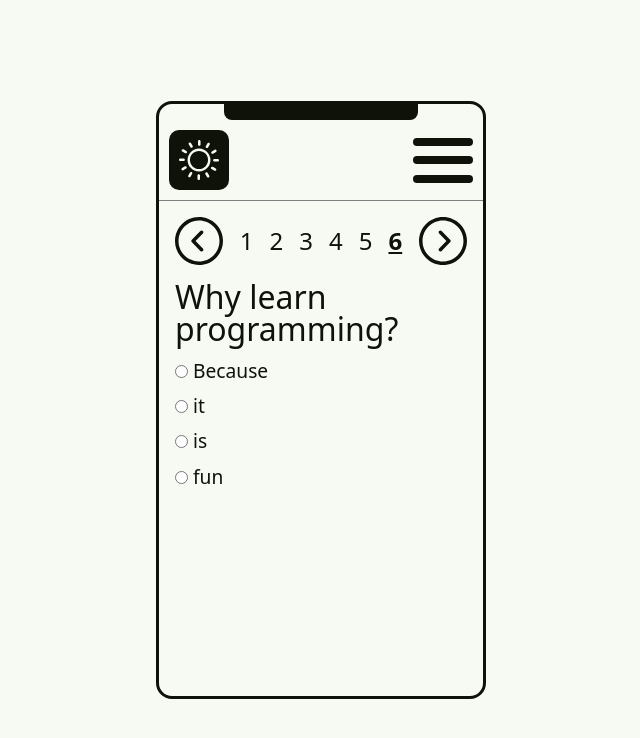
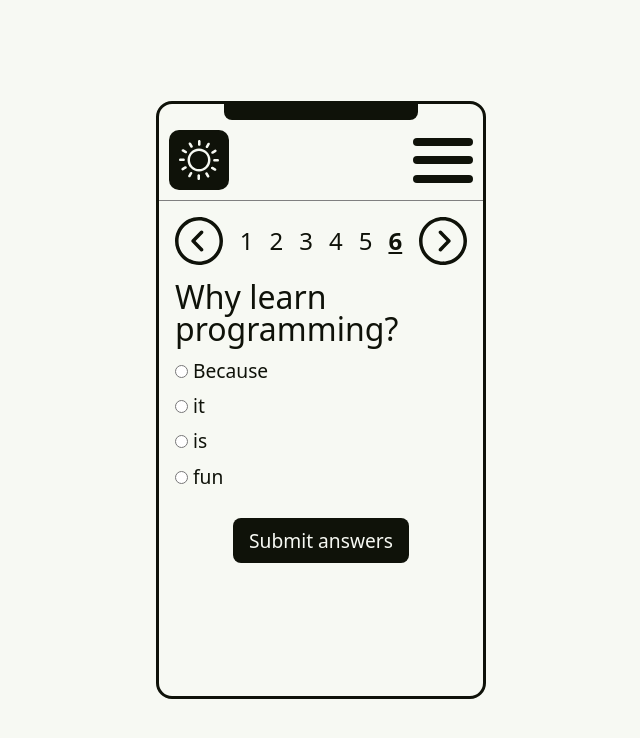
Before and after one commit to Kreoniz/christmas-quiz, a SvelteKit app: page /quiz in a window 1280 px wide. Both pictures are taken after a click on the button 518 px from the left and 241 px from the top of the page. Shown: the top 738 px of the page, without its empty margins (319-959 px from the left). Built offline with nearby package versions, Linux system fonts and the light colour scheme.

Commit message:
Add submit button (without any functionality)

```diff
--- a/src/routes/quiz/+page.svelte
+++ b/src/routes/quiz/+page.svelte
@@ -1,12 +1,14 @@
 <script>
 	import { onMount } from 'svelte';
 	import { fly } from 'svelte/transition';
+  import { tick } from 'svelte'
 	import { questions } from '$lib/files/questions.js';
 	import Icon from '$lib/utils/Icon.svelte';
 
 	let current = 0;
 	let question = questions[current];
 	let duration = 0;
+  let show = false;
 
 	let answers = {};
 	for (let i = 0; i < questions.length; i++) {
@@ -17,6 +19,7 @@
 	let x = -100;
 
 	function goToQuestion(id) {
+    cancelAnimation();
 		duration = 500;
 		if (current === id) {
 			return;
@@ -54,6 +57,12 @@
 			sessionStorage.setItem('quizAnswers', JSON.stringify(answers));
 		};
 	});
+
+  async function cancelAnimation() {
+      show = false;
+      await tick();
+      show = true;
+  }
 
 	$: question = questions[current];
 </script>
@@ -104,6 +113,10 @@
           </div>
         {/each}
       </div>
+
+      {#if current === questions.length - 1}
+        <button class="submit" type="button">Submit answers</button>
+      {/if}
     </div>
   {/key}
 </div>
@@ -159,4 +172,16 @@
 	button:hover {
 		cursor: pointer;
 	}
+
+  .submit {
+    display: block;
+    margin: 2rem auto;
+    color: var(--background);
+    background-color: var(--text);
+
+		font-weight: 500;
+    font-size: 1.2rem;
+		border-radius: 0.5rem;
+		padding: 0.8rem 1rem;
+  }
 </style>
```
Lines whose indentation alone changed are shown as unchanged.
